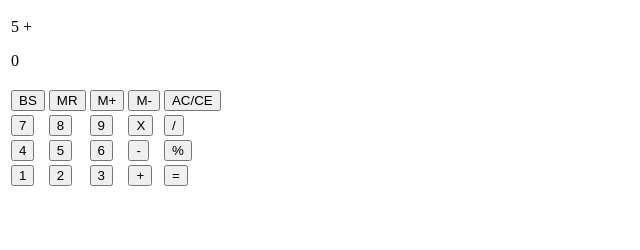
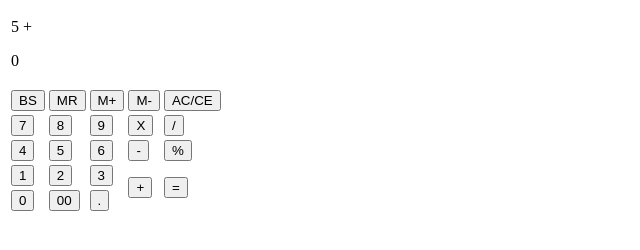
Before and after one commit to pedroca46/calculadora_matematica, a plain HTML site: page index.html in a window 1280 px wide. Shown: the part 68-318 px from the top of the page, without its empty margins (0-640 px from the left). Drawn offline with Linux system fonts and the light colour scheme.

Commit message:
Atualizando a calculadora

```diff
--- a/index.html
+++ b/index.html
@@ -61,6 +61,12 @@
                         <td rowspan="2"><button class="bt-calc">+</button></td>
                         <td rowspan="2"><button class="bt-calc">=</button></td>
                     </tr>
+
+                    <tr>
+                        <td><button class="bt-calc">0</button></td>
+                        <td><button class="bt-calc">00</button></td>
+                        <td><button class="bt-calc">.</button></td>
+                    </tr>
                 </table>
             </div>
         </main>
```
